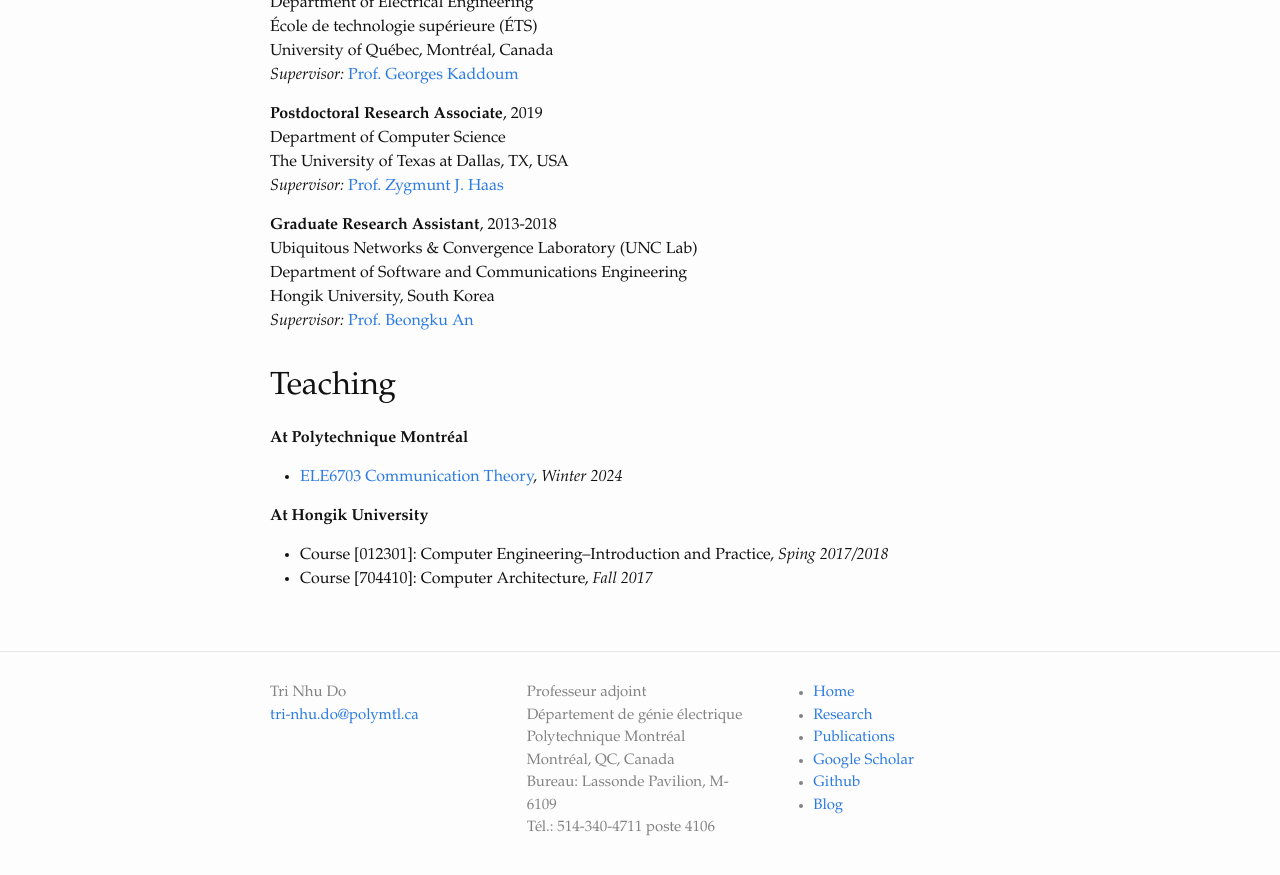
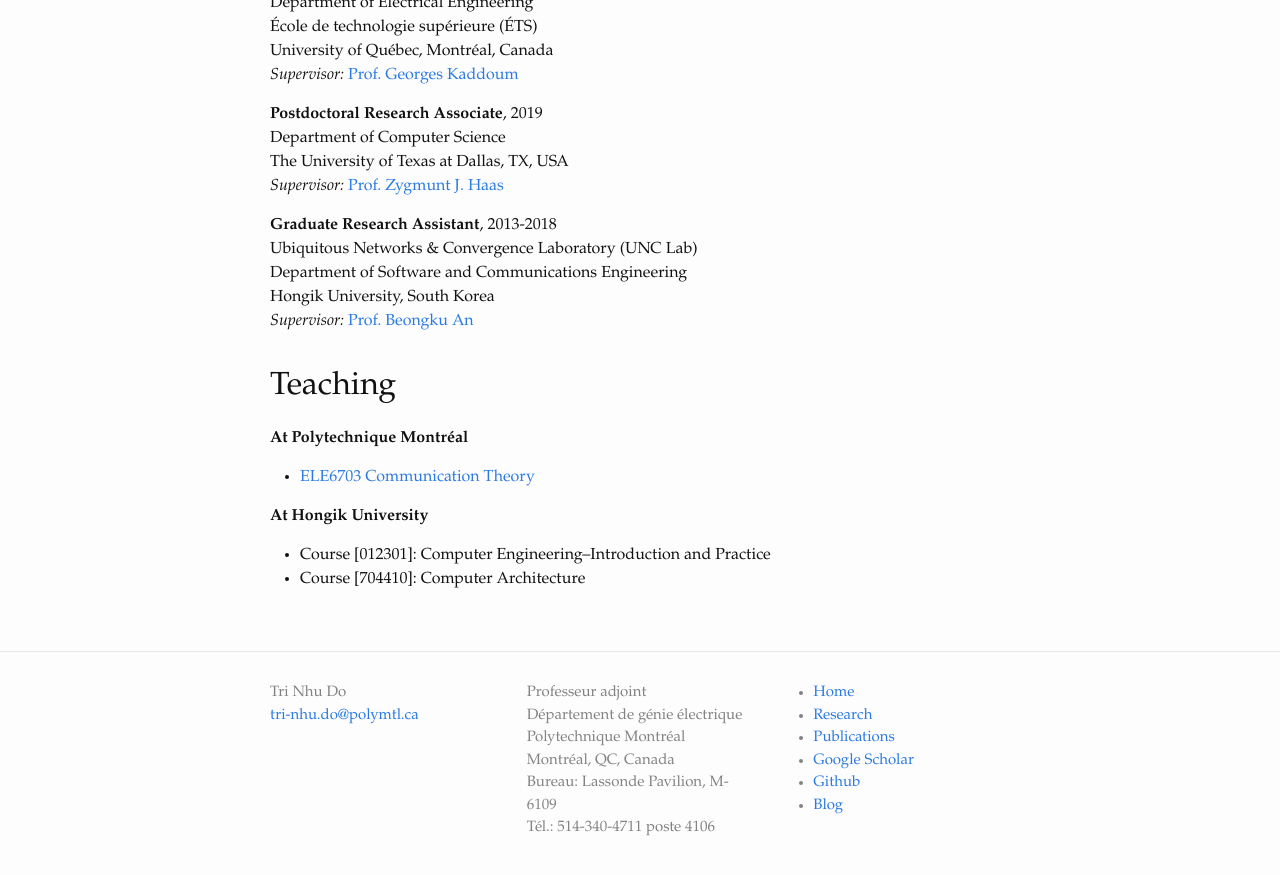
Before and after one commit to trinhudo/trinhudo.github.io, a Jekyll site: the page built from about.md, in a window 1280 px wide and 900 px high, scrolled down 910 px. Shown: the top 875 px of the window. Built offline with Jekyll 4.4.1, drawn with Linux system fonts in a browser that asks for light colours.

Commit message:
Update about.md
Signed-off-by: Tri Nhu Do <43434724+trinhudo@users.noreply.github.com>

```diff
--- a/about.md
+++ b/about.md
@@ -52,8 +52,8 @@
 ## Teaching
 
 **At Polytechnique Montréal**
-- [ELE6703 Communication Theory](https://www.polymtl.ca/programmes/cours/theorie-des-communications), _Winter 2024_
+- [ELE6703 Communication Theory](https://www.polymtl.ca/programmes/cours/theorie-des-communications)
 
 **At Hongik University**
-- Course [012301]: Computer Engineering–Introduction and Practice, _Sping 2017/2018_
-- Course [704410]: Computer Architecture, _Fall 2017_
+- Course [012301]: Computer Engineering–Introduction and Practice
+- Course [704410]: Computer Architecture
```
